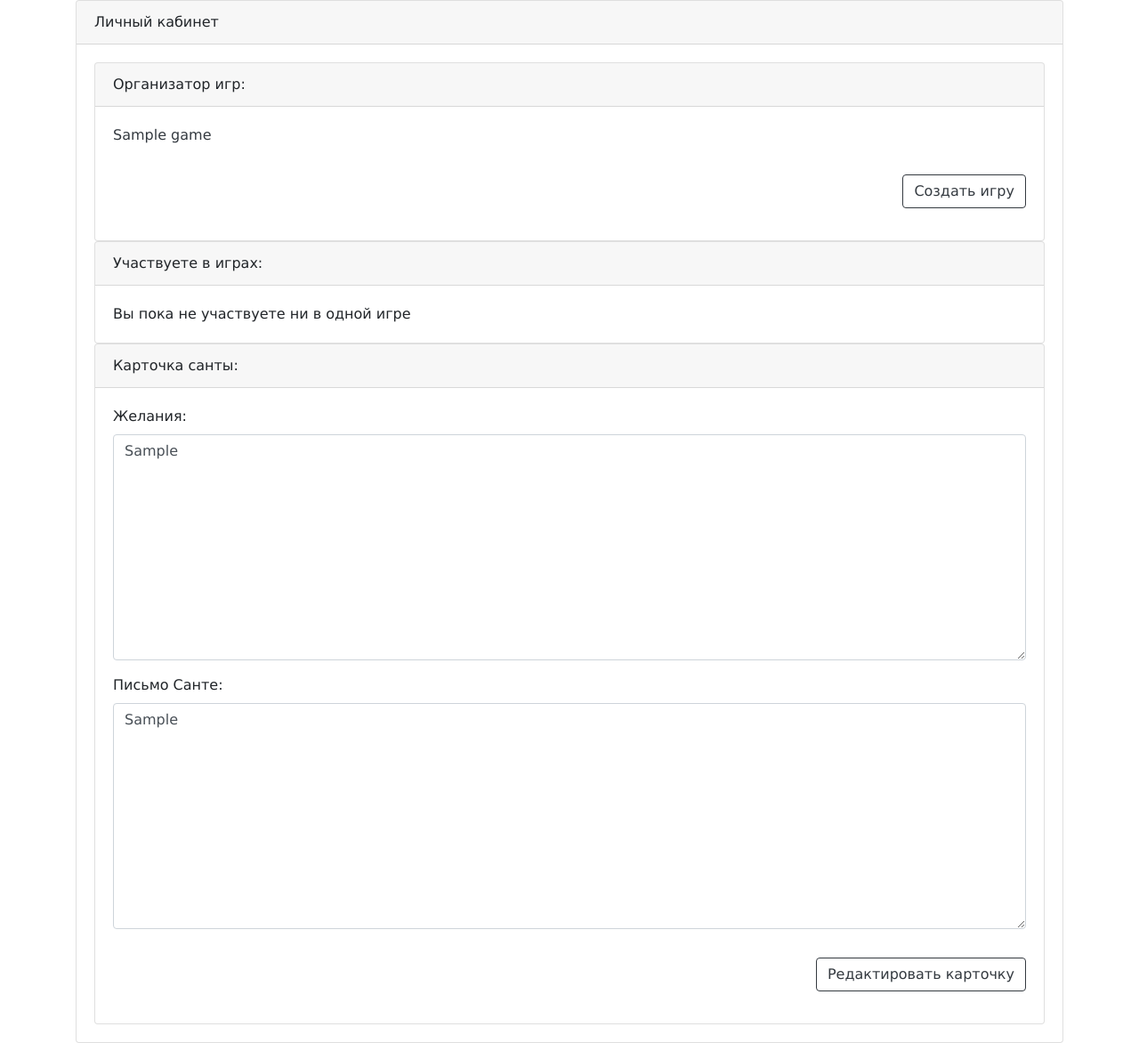
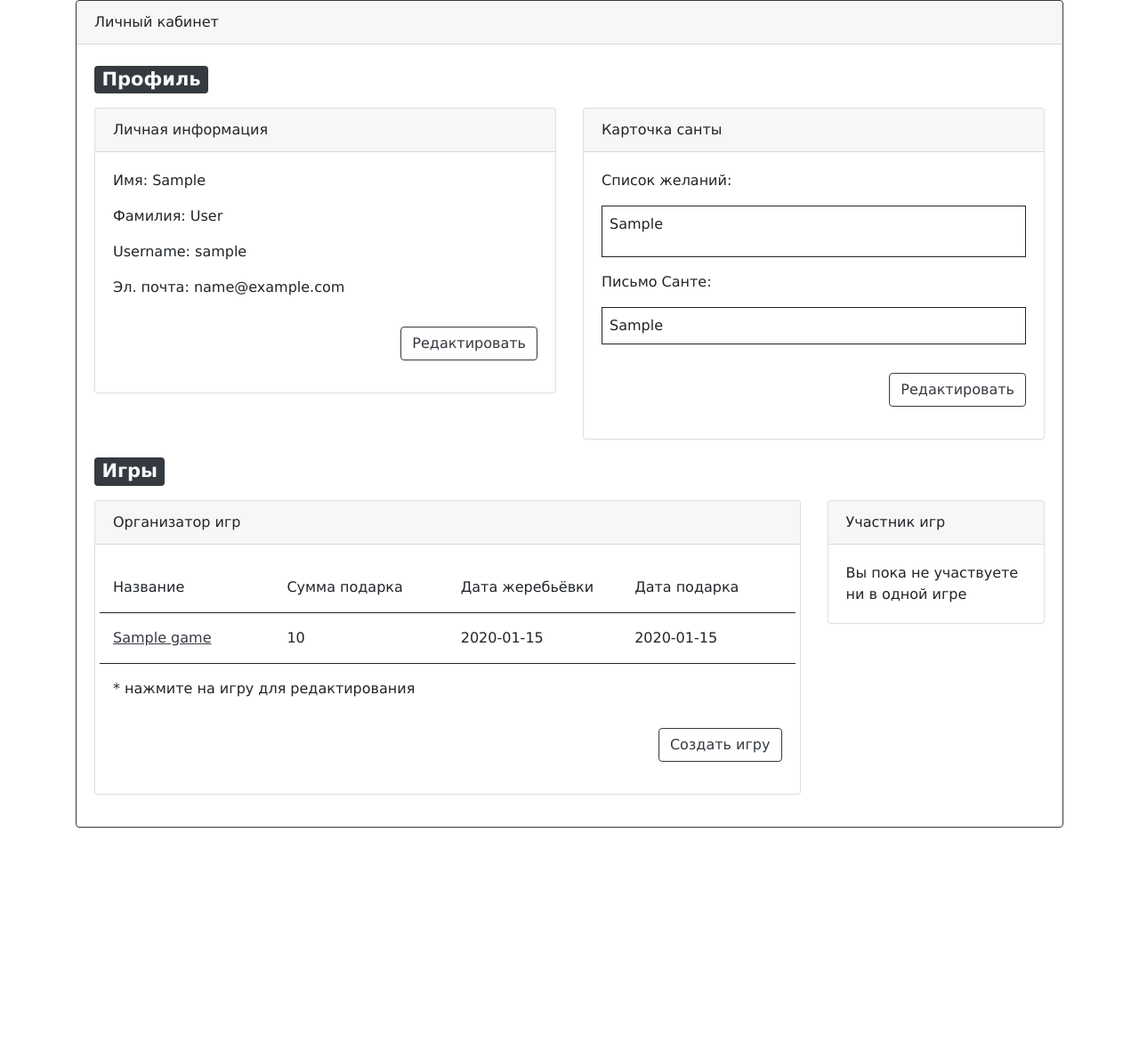
Before and after one commit to balancy/secret_santa, a Django app: page /profile in a window 1280 px wide. Shown: the part 56-1228 px from the top of the page at 89% size. After the commit the page ends 986 px from the top, so only its background shows below. Run offline with Django 4.2, Linux system fonts and the light colour scheme; the first user in the database is signed in; tables that the repository leaves empty hold one stand-in row (Sample ...).

Commit message:
Restructure profile, unite different sections in blocks

```diff
--- a/games/templates/games/create_game.html
+++ b/games/templates/games/create_game.html
@@ -5,7 +5,7 @@
 {% endblock %}
 
 {% block content %}
-  <div class="card">
+  <div class="card border-dark">
     <div class="card-header">
       Создание игры
     </div>
--- a/games/templates/games/greeting_page.html
+++ b/games/templates/games/greeting_page.html
@@ -5,7 +5,7 @@
 {% endblock %}
 
 {% block content %}
-  <div class="card">
+  <div class="card  border-dark">
     <div class="card-header">
       Привет!
     </div>
--- a/games/templates/games/login.html
+++ b/games/templates/games/login.html
@@ -5,7 +5,7 @@
 {% endblock %}
 
 {% block content %}
-<div class="card">
+<div class="card  border-dark">
     <div class="card-header">
       Логин
     </div>
--- a/games/templates/games/profile.html
+++ b/games/templates/games/profile.html
@@ -5,49 +5,90 @@
 {% endblock %}
 
 {% block content %}
-  <div class="card">
+  <div class="card  border-dark">
     <div class="card-header">Личный кабинет</div>
     <div class="card-body">
 
+      <h3><span class="badge bg-dark text-light">Профиль</span></h3>
+      <div class="row my-3">
+
+        <div class="col">
           <div class="card">
-        <div class="card-header">Организатор игр:</div>
+            <div class="card-header">Личная информация</div>
+            <div class="card-body">
+              {% if user.first_name %}<p>Имя: {{ user.first_name }}</p>{% endif %}
+              {% if user.last_name %}<p>Фамилия: {{ user.last_name }}</p>{% endif %}
+              {% if user.username %}<p>Username: {{ user.username }}</p>{% endif %}
+              {% if user.email %}<p>Эл. почта: {{ user.email }}</p>{% endif %}
+              <a class="btn btn-outline-dark my-3 float-right" href="#" role="button">Редактировать</a>
+            </div>
+          </div>
+        </div>
+
+        <div class="col">
+          <div class="card">
+            <div class="card-header">Карточка санты</div>
+            <div class="card-body">
+              Список желаний:
+              <div style="border: 1px solid;" class="p-2 my-3">{{ santa.wishlist | linebreaks }}</div>
+              Письмо Санте:
+              <div style="border: 1px solid;" class="p-2 my-3">{{ santa.letter_to_santa }}</div>
+              <a class="btn btn-outline-dark my-3 float-right" href="{% url 'santacard' %}" role="button">Редактировать</a>
+            </div>
+          </div>
+        </div>
+
+      </div>
+
+      <h3><span class="badge bg-dark text-light">Игры</span></h3>
+      <div class="row my-3">
+
+        <div class="col-9">
+          <div class="card">
+            <div class="card-header">Организатор игр</div>
             <div class="card-body">
                 {% if coordinator_games %}
-              {% for coordinator_game in coordinator_games %}
-                <p><a href="{% url 'update_game' coordinator_game.pk %}" class="text-dark">{{ coordinator_game.name }}</a></p>
+                  <div class="row py-3" style="border-bottom: 1px solid;">
+                    <div class="col">Название</div>
+                    <div class="col">Сумма подарка</div>
+                    <div class="col">Дата жеребьёвки</div>
+                    <div class="col">Дата подарка</div>
+                  </div>
+                  {% for game in coordinator_games %}
+                  <div class="row py-3" style="border-bottom: 1px solid;">
+                    <div class="col">
+                      <a href="{% url 'update_game' game.pk %}" class="text-dark"><span style="text-decoration: underline;">{{ game.name }}</span></a>
+                    </div>
+                    <div class="col">{% if game.max_price%}{{ game.max_price }}{% else %}-{% endif %}</div>
+                    <div class="col">{{ game.draw_date | date:"Y-m-d" }}</div>
+                    <div class="col">{{ game.gift_date | date:"Y-m-d" }}</div>
+                  </div>
                   {% endfor %}
                 {% else %}
                   <div>Вы пока не организовали ни одной игры</div>
                 {% endif %}
+                <p class="my-3">* нажмите на игру для редактирования</p>
                 <a class="btn btn-outline-dark my-3 float-right" href="{% url 'create_game' %}" role="button">Создать игру</a>
             </div>
           </div>
+        </div>
 
+        <div class="col-3">
           <div class="card">
-        <div class="card-header">Участвуете в играх:</div>
+            <div class="card-header">Участник игр</div>
             <div class="card-body">
             {% if santa_games %}
-        <ul>
               {% for santa_game in santa_games %}
-            <li>{{ santa_game.name }}</li>
+                <p>{{ santa_game.name }}</p>
               {% endfor %}
-        </ul>
             {% else %}
               <div>Вы пока не участвуете ни в одной игре</div>
             {% endif %}
             </div>
           </div>
-
-      <div class="card">
-        <div class="card-header">Карточка санты:</div>
-        <div class="card-body">
-          <form method="get">
-            {{ form.as_p }}
-            <a class="btn btn-outline-dark my-3 float-right" href="{% url 'santacard' %}" role="button">Редактировать карточку</a>
-          </form>
-        </div>
         </div>
 
       </div>
     </div>
+  </div>
 {% endblock %}
--- a/games/templates/games/register_user.html
+++ b/games/templates/games/register_user.html
@@ -5,7 +5,7 @@
 {% endblock %}
 
 {% block content %}
-  <div class="card">
+  <div class="card  border-dark">
     <div class="card-header">
       Регистрация
     </div>
--- a/games/templates/games/santa_card.html
+++ b/games/templates/games/santa_card.html
@@ -5,7 +5,7 @@
 {% endblock %}
 
 {% block content %}
-  <div class="card">
+  <div class="card  border-dark">
     <div class="card-header">
       Карточка санты
     </div>
--- a/games/templates/games/update_game.html
+++ b/games/templates/games/update_game.html
@@ -5,7 +5,7 @@
 {% endblock %}
 
 {% block content %}
-  <div class="card">
+  <div class="card  border-dark">
     <div class="card-header">
       Изменение игры
     </div>
--- a/games/views.py
+++ b/games/views.py
@@ -27,14 +27,13 @@ def index(request):
 def view_profile(request):
     user = request.user
     santa = Santa.objects.get(user=user)
-    customuser = CustomUser.objects.get(username=user)
     santa_games = santa.games.filter(draw_date__gte=datetime.date.today())
-    coordinator_games = Game.objects.filter(coordinator=customuser)
-    form = SantaCardForm(instance=santa)
+    coordinator_games = Game.objects.filter(coordinator=user)
     context = {
+        'user': user,
         'santa_games': santa_games,
         'coordinator_games': coordinator_games,
-        'form': form,
+        'santa': santa,
     }
     return render(request, 'games/profile.html', context=context)
 
@@ -105,13 +104,8 @@ def update_santa_card(request):
 
 def create_bitlink(link):
     url = 'https://api-ssl.bitly.com/v4/bitlinks'
-    headers = {
-        'Authorization': f'Bearer {bitly_token}'
-    }
-    payload = {
-        'long_url': link,
-        'domain': 'bit.ly'
-    }
+    headers = {'Authorization': f'Bearer {bitly_token}'}
+    payload = {'long_url': link, 'domain': 'bit.ly'}
     res = requests.post(url, json=payload, headers=headers)
     return res.json()['id']
 
@@ -125,7 +119,8 @@ def create_game(request):
         if form.is_valid():
             new_game = form.save()
             current_page_url = request.build_absolute_uri(
-                reverse('invited_person_registration', args=[new_game.pk]))
+                reverse('invited_person_registration', args=[new_game.pk])
+            )
             print(current_page_url)
             bitly_url = create_bitlink(current_page_url)
             new_game.url = bitly_url
@@ -201,12 +196,12 @@ def invited_person_registration(request, pk):
     form = UpdateGameForm(instance=game)
     santa = Santa.objects.get(user=request.user)
     santa.games.add(game)
-    context = {
-        'game': game,
-        'form': form
-    }
-    return render(request, 'games/invited_person_registration.html',
-                  context=context)
+    context = {'game': game, 'form': form}
+    return render(
+        request, 'games/invited_person_registration.html', context=context
+    )
+
+
 # else:
 #     print('no')
 #     return render(request, 'games/register.html')
```
Lines whose indentation alone changed are shown as unchanged.
